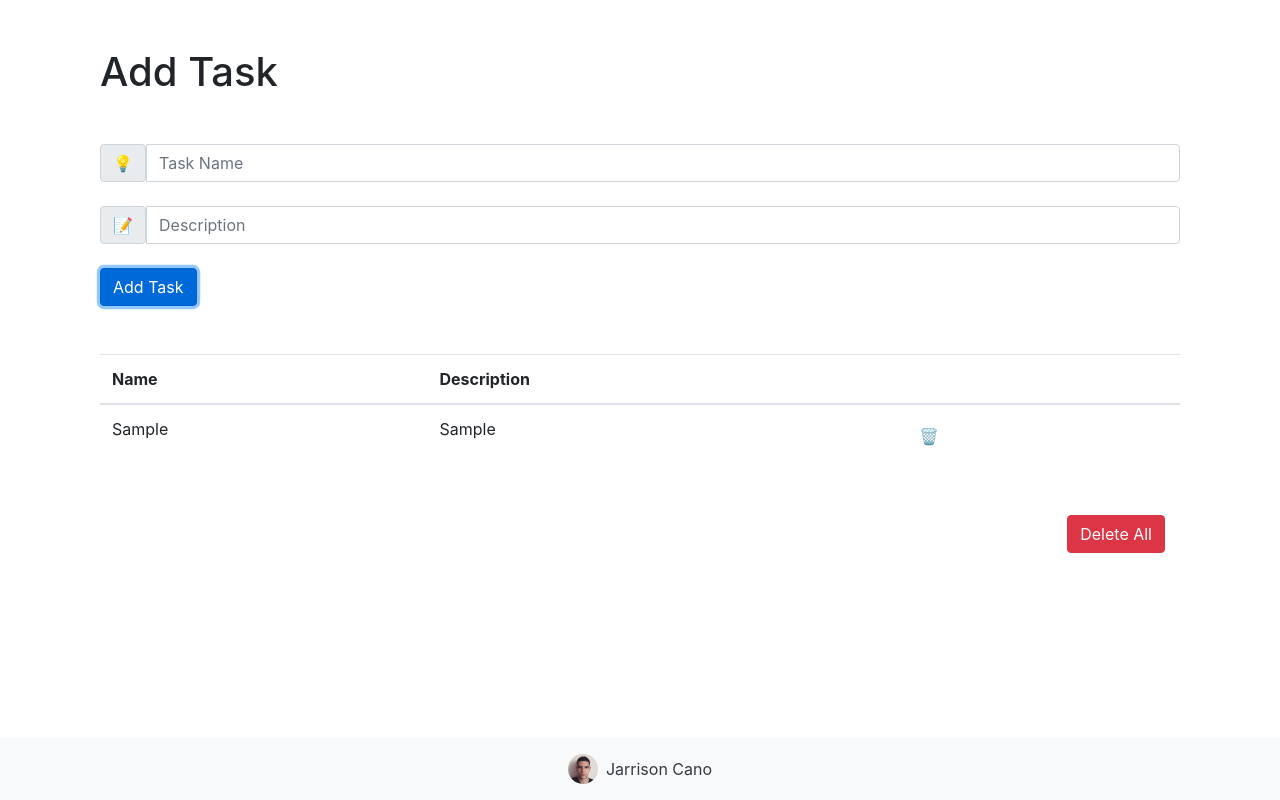
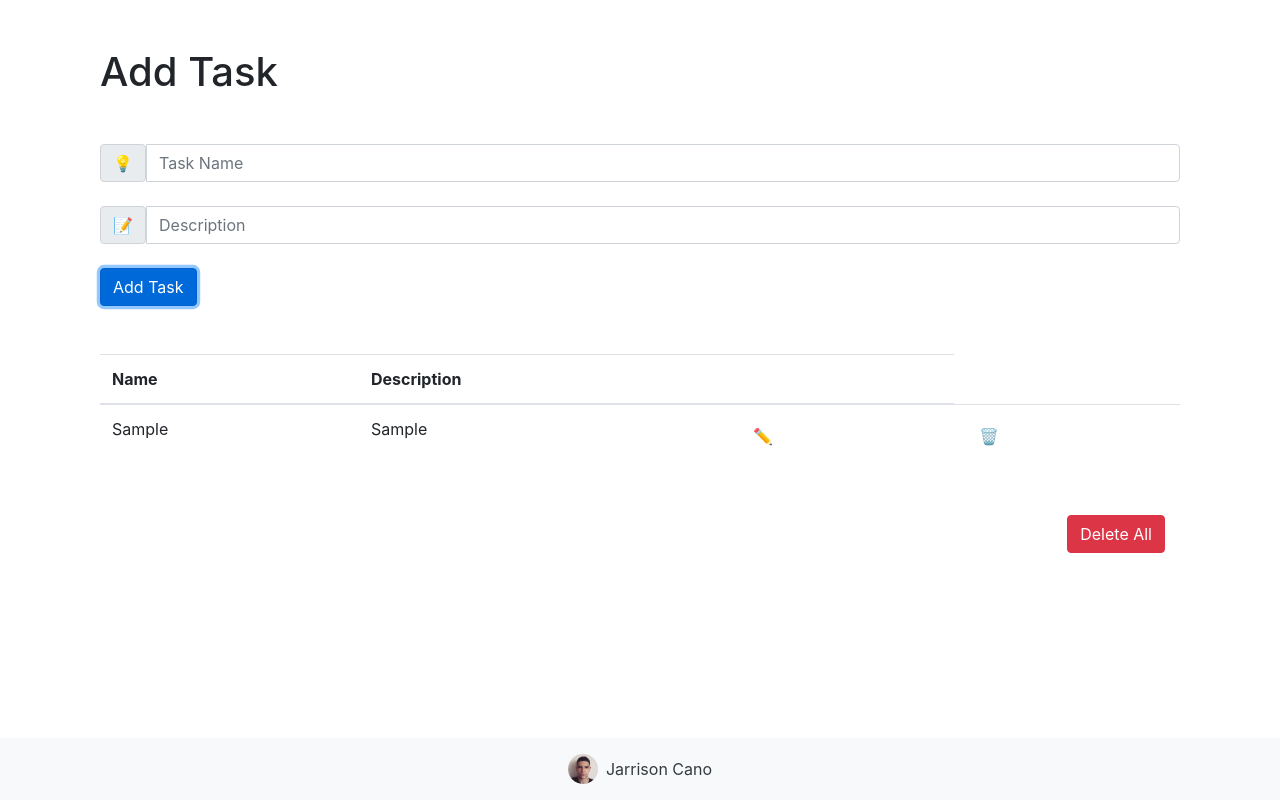
Before and after one commit to jarrisoncano/Tasks, a React (Create React App) app: page / in a window 1280 px wide. Both pictures are taken after typing "Sample", "Sample" into the empty fields and a click on the button "Add Task". Built offline with nearby package versions, Linux system fonts and the light colour scheme.

Commit message:
Issue: close #4

```diff
--- a/src/components/main/Form.jsx
+++ b/src/components/main/Form.jsx
@@ -3,13 +3,12 @@ import React, { useRef, useState } from 'react'
 export default function Form(props) {
 
     let [checkedInputs, setcheckedInputs] = useState(true)
-    let inputNameRef = useRef(null), inputDescriptionRef = useRef(null)
     let name, description
 
     function checkData() {
 
-        name = inputNameRef.current
-        description = inputDescriptionRef.current
+        name = props.inputNameRef.current
+        description = props.inputDescriptionRef.current
 
         if (name.value === "") setcheckedInputs(false)
         else sendData()
@@ -45,14 +44,14 @@ export default function Form(props) {
                 <h1 className="mb-5 mt-5">Add Task</h1>
                 <div className="input-group mb-4">
                     <span className="input-group-text">💡</span>
-                    <input ref={inputNameRef} type="text" className="form-control" placeholder="Task Name" aria-label="name" aria-describedby="basic-addon1" required maxLength="80"/>
+                    <input ref={props.inputNameRef} type="text" className="form-control" placeholder="Task Name" aria-label="name" aria-describedby="basic-addon1" required maxLength="80"/>
                 </div>
                 <div className="input-group mb-4">
                     <span className="input-group-text">📝</span>
-                    <input ref={inputDescriptionRef} type="text" className="form-control" placeholder="Description" aria-label="description" aria-describedby="basic-addon2" required maxLength="400"/>
+                    <input ref={props.inputDescriptionRef} type="text" className="form-control" placeholder="Description" aria-label="description" aria-describedby="basic-addon2" required maxLength="400"/>
                 </div>
                 {checkedInputs ? null : <div className="alert alert-danger" role="alert">Complete the form.</div>}
-                <button type="button" className="btn btn-primary" onClick={() => checkData()} >Add Task</button>
+                <button type="button" className="btn btn-primary" onClick={checkData} >Add Task</button>
             </form>
         </div>
     )
--- a/src/components/main/Main.jsx
+++ b/src/components/main/Main.jsx
@@ -1,11 +1,11 @@
-import React, {useState} from "react"
+import React, {useState, useRef} from "react"
 import Form from './Form'
 import Table from './Table/Table'
 
 export default function Main() {
-    //i need know how to have my git hub account here
     let items = []
     let [tokenOfSend, setTokenOfSend] = useState(false)
+    let inputNameRef = useRef(null), inputDescriptionRef = useRef(null)
 
     for (let i = 0; i < localStorage.length; i++) {
 
@@ -26,10 +26,19 @@ export default function Main() {
         setTokenOfSend(!tokenOfSend)
     }
 
+    function editTask(id){
+        const task = JSON.parse(localStorage.getItem(id))
+
+        inputNameRef.current.value = task.name
+        inputDescriptionRef.current.value = task.description
+
+        deleteTask(id)
+    }
+
     return (
         <div className="container-xl">
-            <Form setTokenOfSend={setTokenOfSend} tokenOfSend={tokenOfSend}/>
-            <Table items={items} deleteAll={deleteAll} deleteTask={deleteTask}/>
+            <Form setTokenOfSend={setTokenOfSend} tokenOfSend={tokenOfSend} inputNameRef={inputNameRef} inputDescriptionRef={inputDescriptionRef}/>
+            <Table items={items} deleteAll={deleteAll} deleteTask={deleteTask} editTask={editTask}/>
         </div>
     )
 }
--- a/src/components/main/Table/Table.jsx
+++ b/src/components/main/Table/Table.jsx
@@ -21,7 +21,7 @@ export default function Table(props) {
                 </thead>
                 <tbody>
                     {
-                        props.items.map(e => <Table_tr key={e.id} id={e.id} name={e.name} description={e.description} deleteTask={props.deleteTask}/>)
+                        props.items.map(e => <Table_tr key={e.id} id={e.id} name={e.name} description={e.description} deleteTask={props.deleteTask} editTask={props.editTask}/>)
                     }
                 </tbody>
             </table>
--- a/src/components/main/Table/Table_tr.jsx
+++ b/src/components/main/Table/Table_tr.jsx
@@ -7,6 +7,7 @@ export default function Table_tr(props) {
             <tr>
                 <td>{props.name}</td>
                 <td>{props.description}</td>
+                <td><button className="btn" onClick={()=>props.editTask(props.id)}>✏</button></td>
                 <td><button className="btn" onClick={()=>props.deleteTask(props.id)}>🗑️</button></td>
             </tr>
         </>
```
